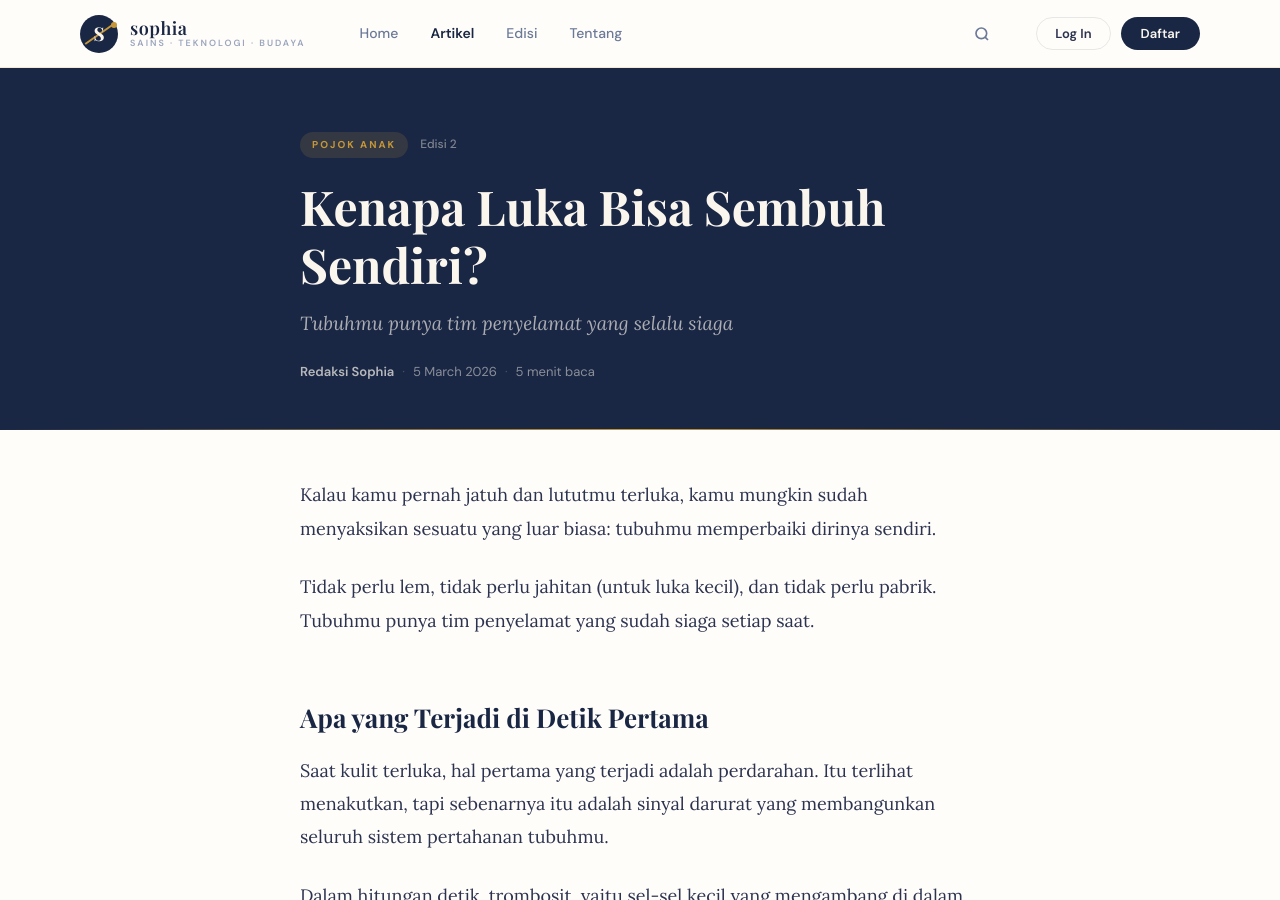
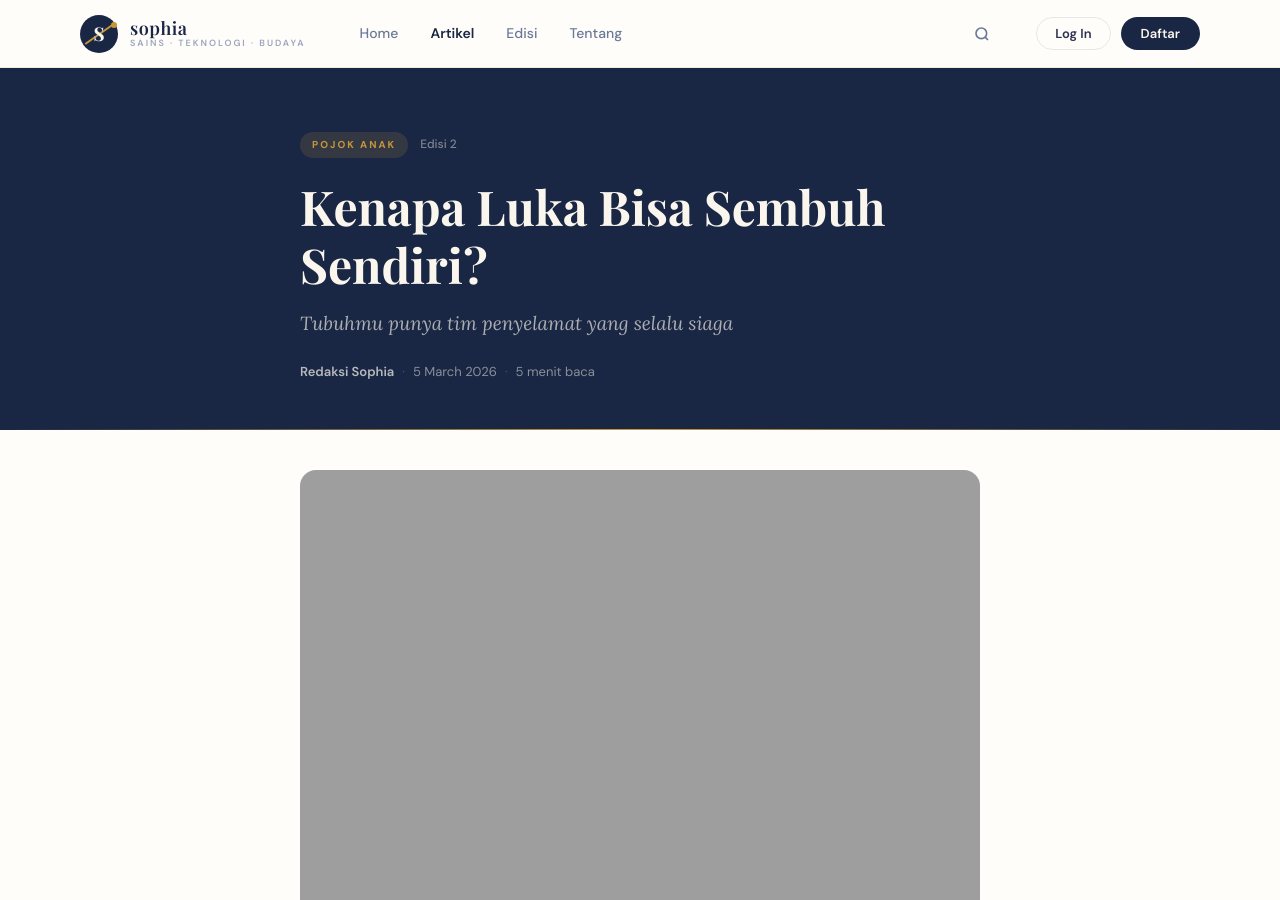
Before and after one commit to sophia-majalah-sains/sophia, a Jekyll site: the page built from _articles/luka-sembuh.md, in a window 1280 px wide and 900 px high. Built offline with Jekyll 4.4.1, drawn with Linux system fonts in a browser that asks for light colours; some web fonts are replaced.

Commit message:
artikel: Kenapa Luka Bisa Sembuh Sendiri?

```diff
--- a/_articles/luka-sembuh.md
+++ b/_articles/luka-sembuh.md
@@ -1,7 +1,7 @@
 ---
 layout: article
 title: "Kenapa Luka Bisa Sembuh Sendiri?"
-subtitle: "Tubuhmu punya tim penyelamat yang selalu siaga"
+subtitle: Tubuhmu punya tim penyelamat yang selalu siaga
 rubrik: Pojok Anak
 date: 2026-03-05
 edisi: 2
@@ -9,6 +9,7 @@ read_time: 5
 access: free
 tags: [tubuh-manusia, biologi, kesehatan]
 excerpt: "Kalau kamu pernah jatuh dan lututmu terluka, kamu mungkin sudah menyaksikan sesuatu yang luar biasa: tubuhmu memperbaiki dirinya sendiri."
+cover_image: "https://sophia-majalah-sains.github.io/sophia/assets/images/1780970576311-pexels-cottonbro-5721552.jpg"
 ---
 
 Kalau kamu pernah jatuh dan lututmu terluka, kamu mungkin sudah menyaksikan sesuatu yang luar biasa: tubuhmu memperbaiki dirinya sendiri.
```
